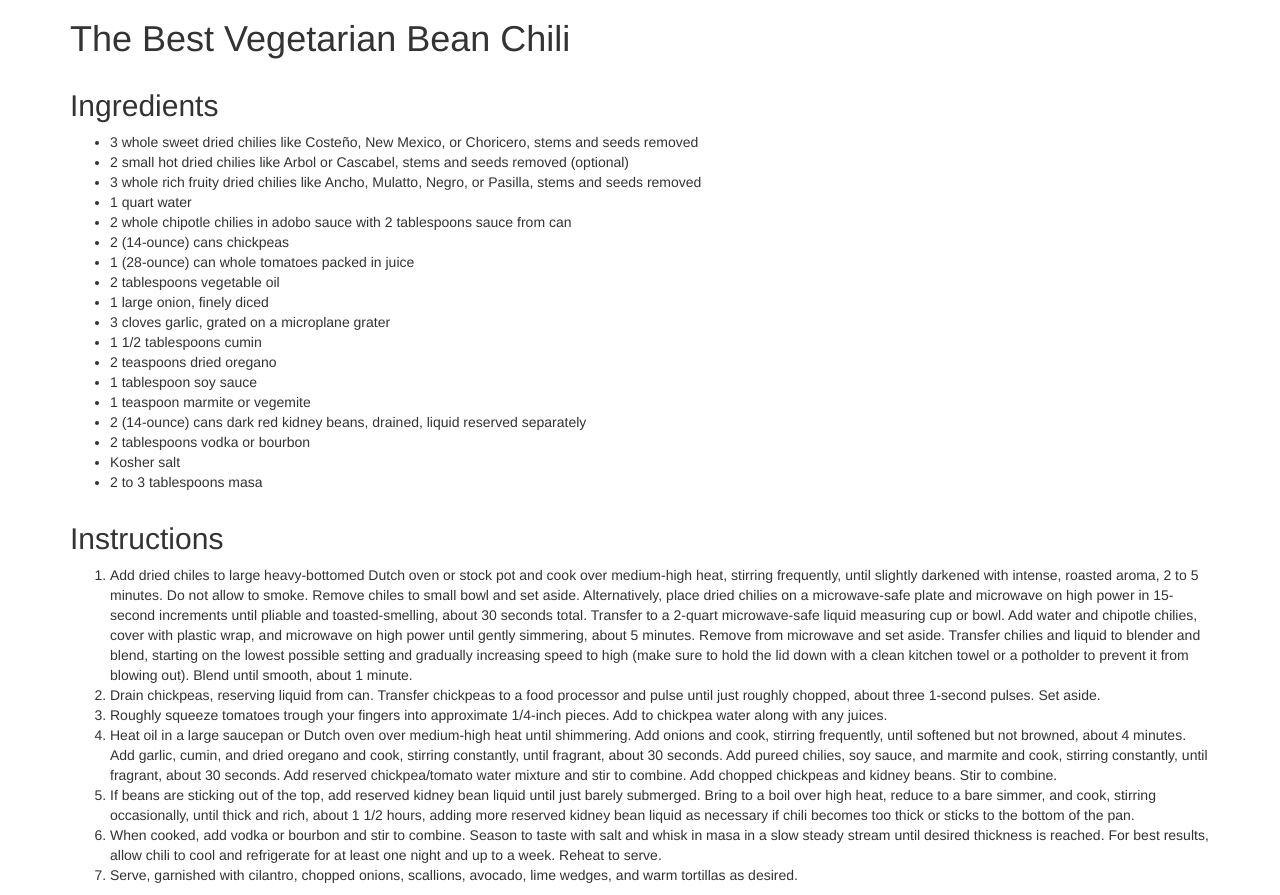
After one commit to kthurimella/Yummyfy, a Python web app: template app/templates/recipe2.html in a window 1280 px wide. The commit adds this page. Shown: the part 928-1823 px from the top of the page. Run offline with Jinja, Linux system fonts and the light colour scheme; the template is opened without the code that fills it, so the values that code supplies are empty; some libraries are stand-ins or nearby versions.

Commit message:
add recipe pages

```diff
--- a/app/static/style.css
+++ b/app/static/style.css
@@ -89,4 +89,7 @@ h4 {
 .points h2{
 	color: #00C853;
 }
+.rec h2, .ingreds h2{
+	color: #9575CD;
+}
 </style>
--- a/app/templates/menu.html
+++ b/app/templates/menu.html
@@ -41,7 +41,7 @@
       </div>
       <div class="col-md-6 img">
         <div class="img">
-          <img src="static/broccolicakes.jpg"width="100%"/>
+          <a href="/recipe"><img src="static/broccolicakes.jpg"width="100%"/></a>
           <h3>Broccoli Parmesan Fritters</h3>
         </div>
       </div>
@@ -71,7 +71,7 @@
       </div>
       <div class="col-md-6 img">
         <div class="img">
-          <img src="static/chili.png" width="100%"/>
+          <a href="/recipe"><img src="static/chili.png" width="100%"/></a>
           <h3>The Best Vegetarian Chili</h3>
         </div>
       </div>
--- /dev/null
+++ b/app/templates/recipe2.html
@@ -0,0 +1,74 @@
+<head>
+  <title>yummyfy</title>
+  <script src="//code.jquery.com/jquery-1.11.2.min.js"></script>
+  <script src="//code.jquery.com/jquery-migrate-1.2.1.min.js"></script>
+  <script src="//code.jquery.com/ui/1.11.2/jquery-ui.js"></script>
+  <link href="static/bootstrap.min.css" rel="stylesheet" media="screen">
+  <link rel="stylesheet" href="//maxcdn.bootstrapcdn.com/font-awesome/4.3.0/css/font-awesome.min.css">
+  <link rel="import" href="static/style.css">
+  <link rel="import" href="static/fancy.js">
+</head>
+<div class="navbar navbar-inverse">
+  <div class="navbar-header">
+    <button type="button" class="navbar-toggle" data-toggle="collapse" data-target=".navbar-inverse-collapse">
+    </button>
+    <a class="navbar-brand" href="/"><img src="static/icon2.png" height="40"/></a>
+  </div>
+  <div class="navbar-collapse collapse navbar-inverse-collapse">
+    <ul class="nav navbar-nav">
+      <li><a href="/">Home</a></li>
+      <li><a href="/menu">Menu</a></li>
+    </ul>
+    <ul class="nav navbar-nav navbar-right">
+      <li><a href="/login">Sign In</a></li>
+      <li><a href="/login">Create Account</a></li>
+    </ul>
+  </div>
+</div>
+<div class="container">
+  <div class="row recipe">
+    <div class="col-md-12 ">
+      <img src="static/chili.png" width="100%"/>
+      <h1>The Best Vegetarian Bean Chili</h1>
+    </div>
+  </div>
+  <div class="row ingreds">
+    <div class="col-md-12">
+      <h2>Ingredients</h2>
+      <ul>
+        <li>3 whole sweet dried chilies like Costeño, New Mexico, or Choricero, stems and seeds removed</li>
+        <li>2 small hot dried chilies like Arbol or Cascabel, stems and seeds removed (optional)</li>
+        <li>3 whole rich fruity dried chilies like Ancho, Mulatto, Negro, or Pasilla, stems and seeds removed</li>
+        <li>1 quart water</li>
+        <li>2 whole chipotle chilies in adobo sauce with 2 tablespoons sauce from can</li>
+        <li>2 (14-ounce) cans chickpeas</li>
+        <li>1 (28-ounce) can whole tomatoes packed in juice</li>
+        <li>2 tablespoons vegetable oil</li>
+        <li>1 large onion, finely diced</li>
+        <li>3 cloves garlic, grated on a microplane grater</li>
+        <li>1 1/2 tablespoons cumin</li>
+        <li>2 teaspoons dried oregano</li>
+        <li>1 tablespoon soy sauce</li>
+        <li>1 teaspoon marmite or vegemite</li>
+        <li>2 (14-ounce) cans dark red kidney beans, drained, liquid reserved separately</li>
+        <li>2 tablespoons vodka or bourbon</li>
+        <li>Kosher salt</li>
+        <li>2 to 3 tablespoons masa</li>
+      </ul>
+    </div>
+  </div>
+  <div class="row rec">
+    <div class="col-md-12">
+      <h2>Instructions</h2>
+      <ol>
+        <li>Add dried chiles to large heavy-bottomed Dutch oven or stock pot and cook over medium-high heat, stirring frequently, until slightly darkened with intense, roasted aroma, 2 to 5 minutes. Do not allow to smoke. Remove chiles to small bowl and set aside. Alternatively, place dried chilies on a microwave-safe plate and microwave on high power in 15-second increments until pliable and toasted-smelling, about 30 seconds total. Transfer to a 2-quart microwave-safe liquid measuring cup or bowl. Add water and chipotle chilies, cover with plastic wrap, and microwave on high power until gently simmering, about 5 minutes. Remove from microwave and set aside. Transfer chilies and liquid to blender and blend, starting on the lowest possible setting and gradually increasing speed to high (make sure to hold the lid down with a clean kitchen towel or a potholder to prevent it from blowing out). Blend until smooth, about 1 minute.</li>
+        <li>Drain chickpeas, reserving liquid from can. Transfer chickpeas to a food processor and pulse until just roughly chopped, about three 1-second pulses. Set aside.</li>
+        <li>Roughly squeeze tomatoes trough your fingers into approximate 1/4-inch pieces. Add to chickpea water along with any juices.</li>
+        <li>Heat oil in a large saucepan or Dutch oven over medium-high heat until shimmering. Add onions and cook, stirring frequently, until softened but not browned, about 4 minutes. Add garlic, cumin, and dried oregano and cook, stirring constantly, until fragrant, about 30 seconds. Add pureed chilies, soy sauce, and marmite and cook, stirring constantly, until fragrant, about 30 seconds. Add reserved chickpea/tomato water mixture and stir to combine. Add chopped chickpeas and kidney beans. Stir to combine.</li>
+        <li>If beans are sticking out of the top, add reserved kidney bean liquid until just barely submerged. Bring to a boil over high heat, reduce to a bare simmer, and cook, stirring occasionally, until thick and rich, about 1 1/2 hours, adding more reserved kidney bean liquid as necessary if chili becomes too thick or sticks to the bottom of the pan.</li>
+        <li>When cooked, add vodka or bourbon and stir to combine. Season to taste with salt and whisk in masa in a slow steady stream until desired thickness is reached. For best results, allow chili to cool and refrigerate for at least one night and up to a week. Reheat to serve.</li>
+        <li>Serve, garnished with cilantro, chopped onions, scallions, avocado, lime wedges, and warm tortillas as desired.</li>
+      </ol>
+    </div>
+  </div>
+</div>
```
Also changed, not shown: app/templates/recipe.html (added, +62 -0 lines), app/yummyfy.py (+8 -0 lines).
